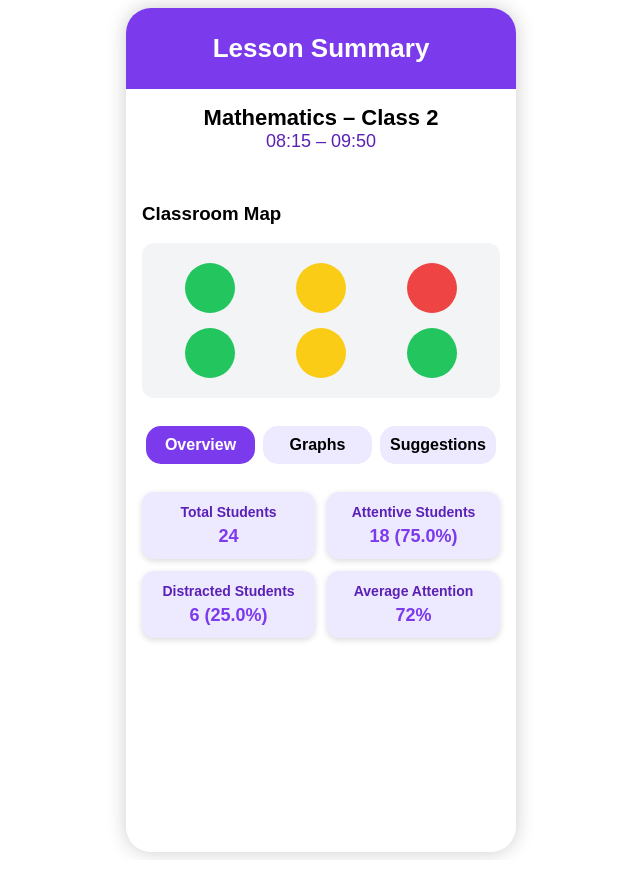
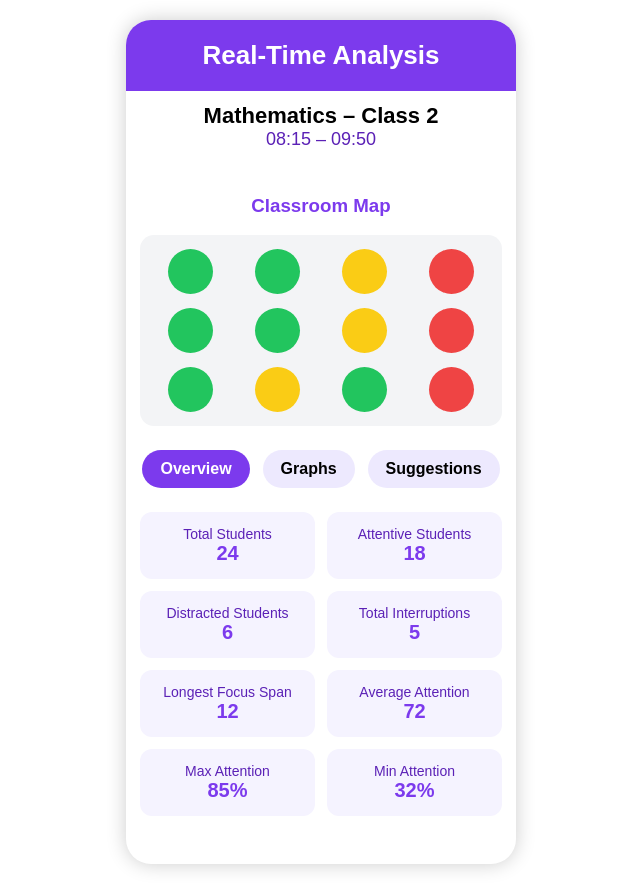
Before and after one commit to Adir23/EyeClass, a Flask app: page / in a window 1280 px wide. Shown: the whole page, without its empty margins (319-959 px from the left). Before the commit the page ends 859 px from the top, so only its background shows below. Run offline with Flask 3, Linux system fonts and the light colour scheme.

Commit message:
Added more seats in chart and centered them, Added more in overview, added switching between graphes and improved suggestions and added ask ai text box

```diff
--- a/dashboard/Dashboard/app.py
+++ b/dashboard/Dashboard/app.py
@@ -5,38 +5,27 @@ app = Flask(__name__)
 
 @app.route("/")
 def dashboard():
-    # Open data json
     with open("data.json", "r", encoding="utf-8") as f:
         data = json.load(f)
 
-    # Unpack json
-    lesson_name = data["lesson"]["name"]
-    lesson_time = data["lesson"]["time"]
-    avg_attention = data["avg_attention"]
-    overview = data["overview"]
-    attention_time = data["attention_time"]
-    attention_distribution = data["attention_distribution"]
-
-    suggestions = [
-        "Consider a short interactive question",
-        "Attention dropped in the back of the class",
-        "A short break may improve focus",
-        "Try assigning a class work",
-        "Use visual aids to regain focus"
-    ]
-
-    # Render page
     return render_template(
         "index.html",
-        lesson_name=lesson_name,
-        lesson_time=lesson_time,
-        avg_attention=avg_attention,
-        overview=overview,
-        attention_time=attention_time,
-        attention_distribution=attention_distribution,
-        suggestions=suggestions
+        lesson=data["lesson"],
+        avg_attention=data["avg_attention"],
+        overview=data["overview"],
+        students=data["students"],
+        attention_time=data["attention_time"],
+        attention_distribution=data["attention_distribution"],
+        max_attention=data["max_attention"],
+        min_attention=data["min_attention"],
+        suggestions=[
+            "Add a short interactive question",
+            "Change teaching pace",
+            "Use visual examples",
+            "Engage back-row students",
+            "Consider a short break"
+        ]
     )
 
-# Run dashboard
 if __name__ == "__main__":
     app.run(debug=True)
--- a/dashboard/Dashboard/static/style.css
+++ b/dashboard/Dashboard/static/style.css
@@ -6,24 +6,24 @@ body {
 .phone {
     width: 390px;
     height: 844px;
-    margin: auto;
+    margin: 20px auto;
     border-radius: 25px;
     box-shadow: 0 0 20px rgba(0,0,0,0.2);
-    overflow-y: auto;
+    overflow: hidden;
 }
 
 .header {
     background: #7c3aed;
     color: white;
     text-align: center;
-    padding: 25px;
+    padding: 20px;
     font-size: 26px;
     font-weight: bold;
 }
 
 .lesson-info {
     text-align: center;
-    padding: 16px;
+    padding: 12px;
 }
 
 .lesson-name {
@@ -32,50 +32,76 @@ body {
 }
 
 .lesson-time {
+    font-size: 18px;
     color: #5b21b6;
-    font-size: 18px;
 }
 
 .section {
-    padding: 16px;
+    padding: 14px;
+}
+
+.center-title {
+    text-align: center;
+    color: #7c3aed;
 }
 
 .classroom {
     display: grid;
-    grid-template-columns: repeat(3, 1fr);
-    gap: 15px;
+    grid-template-columns: repeat(4, 1fr);
+    gap: 14px;
     background: #f3f4f6;
-    padding: 20px;
-    border-radius: 12px;
+    padding: 14px;
+    border-radius: 14px;
+    justify-items: center;
+    align-items: center;
 }
 
 .spot {
-    width: 50px;
-    height: 50px;
+    width: 45px;
+    height: 45px;
     border-radius: 50%;
-    margin: auto;
+    position: relative;
+    display: flex;
+    align-items: center;
+    justify-content: center;
+}
+
+.spot::after {
+    content: attr(data-value) "%";
+    position: absolute;
+    inset: 0;
+    display: flex;
+    align-items: center;
+    justify-content: center;
+    opacity: 0;
+    font-weight: bold;
+}
+
+.spot:hover::after {
+    opacity: 1;
 }
 
 .green { background: #22c55e; }
+.green::after { color: #14532d; }
+
 .yellow { background: #facc15; }
+.yellow::after { color: #713f12; }
+
 .red { background: #ef4444; }
+.red::after { color: #7f1d1d; }
 
 .tabs {
     display: flex;
     justify-content: space-around;
-    margin: 12px 16px;
+    padding: 10px;
 }
 
 .tab {
-    flex: 1;
-    padding: 10px;
-    border: none;
+    padding: 10px 18px;
+    border-radius: 20px;
     background: #ede9fe;
+    font-weight: bold;
     cursor: pointer;
-    font-weight: bold;
-    border-radius: 15px;
-    margin: 0 4px;
-    font-size: 16px;
 }
 
 .tab.active {
@@ -85,49 +111,115 @@ body {
 
 .tab-content {
     display: none;
-    padding: 16px;
+    padding: 14px;
 }
 
 .tab-content.active {
     display: block;
 }
 
-.attention-value {
-    font-size: 36px;
-    font-weight: bold;
-    text-align: center;
-    margin-bottom: 10px;
+.overview-grid {
+    display: grid;
+    grid-template-columns: repeat(2, 1fr);
+    gap: 12px;
 }
 
-.suggestions li {
-    margin-bottom: 8px;
+.overview-card {
+    background: #f5f3ff;
+    padding: 14px;
+    border-radius: 12px;
+    text-align: center;
 }
 
-.overview-cards {
-    display: flex;
-    flex-wrap: wrap;
-    gap: 12px;
-    justify-content: space-around;
+.overview-title {
+    font-size: 14px;
+    color: #5b21b6;
 }
 
-.card {
-    flex: 1 1 120px;
-    background: #ede9fe;
-    border-radius: 12px;
-    padding: 12px;
-    text-align: center;
-    box-shadow: 0 2px 6px rgba(0,0,0,0.15);
+.overview-value {
+    font-size: 20px;
+    font-weight: bold;
+    color: #7c3aed;
 }
 
-.card-title {
-    font-size: 14px;
-    font-weight: bold;
-    color: #5b21b6;
+.graph-switch {
+    display: flex;
+    justify-content: center;
+    gap: 10px;
     margin-bottom: 6px;
 }
 
-.card-value {
-    font-size: 18px;
+.graph-switch button {
+    padding: 6px 14px;
+    border-radius: 14px;
+    border: none;
+    background: #a78bfa;
+    color: white;
+    cursor: pointer;
+}
+
+.graph-switch button.active {
+    background: #7c3aed;
+}
+
+.avg-label {
+    text-align: center;
     font-weight: bold;
     color: #7c3aed;
+    margin-bottom: 6px;
 }
+
+canvas {
+    max-height: 230px;
+}
+
+.suggestion-card {
+    display: grid;
+    gap: 8px;
+    background: #e5dbff;
+    padding: 10px;
+    border-radius: 16px;
+}
+
+.suggestion-item {
+    background: #cdb8e3;
+    padding: 8px;
+    border-radius: 12px;
+    font-size: 14px;
+    color: #3c096c;
+}
+
+.ai-box {
+    margin-top: 8px;
+    background: #e0ccff;
+    padding: 10px;
+    border-radius: 16px;
+    max-width: 100%;
+}
+
+.ai-title {
+    font-weight: bold;
+    margin-bottom: 6px;
+    color: #7c3aed;
+}
+
+.ai-box input {
+    width: 100%;
+    padding: 6px;
+    margin-bottom: 6px;
+    border-radius: 10px;
+    border: 1px solid #7c3aed;
+    background: #ffffff;
+    color: #000000;
+    box-sizing: border-box;
+}
+
+.ai-box button {
+    width: 100%;
+    padding: 6px;
+    background: #7c3aed;
+    color: white;
+    border: none;
+    border-radius: 12px;
+    cursor: pointer;
+}
--- a/dashboard/Dashboard/templates/index.html
+++ b/dashboard/Dashboard/templates/index.html
@@ -2,116 +2,131 @@
 <html lang="en">
 <head>
     <meta charset="UTF-8">
-    <title>Lesson Summary</title>
+    <title>Real-Time Analysis</title>
     <link rel="stylesheet" href="{{ url_for('static', filename='style.css') }}">
     <script src="https://cdn.jsdelivr.net/npm/chart.js"></script>
 </head>
 <body>
 
 <div class="phone">
-    <div class="header">Lesson Summary</div>
+
+    <div class="header">Real-Time Analysis</div>
 
     <div class="lesson-info">
-        <div class="lesson-name">{{ lesson_name }}</div>
-        <div class="lesson-time">{{ lesson_time }}</div>
+        <div class="lesson-name">{{ lesson.name }}</div>
+        <div class="lesson-time">{{ lesson.time }}</div>
     </div>
 
     <div class="section">
-        <h3>Classroom Map</h3>
+        <h3 class="center-title">Classroom Map</h3>
         <div class="classroom">
-            <div class="spot green"></div>
-            <div class="spot yellow"></div>
-            <div class="spot red"></div>
-            <div class="spot green"></div>
-            <div class="spot yellow"></div>
-            <div class="spot green"></div>
+            {% for s in students %}
+                {% if s.attention >= 70 %}
+                    <div class="spot green" data-value="{{ s.attention }}"></div>
+                {% elif s.attention >= 50 %}
+                    <div class="spot yellow" data-value="{{ s.attention }}"></div>
+                {% else %}
+                    <div class="spot red" data-value="{{ s.attention }}"></div>
+                {% endif %}
+            {% endfor %}
         </div>
     </div>
 
     <div class="tabs">
-        <button class="tab active" onclick="openTab('overview')">Overview</button>
-        <button class="tab" onclick="openTab('graphs')">Graphs</button>
-        <button class="tab" onclick="openTab('suggestions')">Suggestions</button>
+        <div class="tab active" onclick="showTab('overview')">Overview</div>
+        <div class="tab" onclick="showTab('graphs')">Graphs</div>
+        <div class="tab" onclick="showTab('suggestions')">Suggestions</div>
     </div>
 
-    <div id="overview" class="tab-content active">
-        <div class="overview-cards">
+    <div class="tab-content active" id="overview">
+        <div class="overview-grid">
             {% for k, v in overview.items() %}
-            <div class="card">
-                <div class="card-title">{{ k }}</div>
-                <div class="card-value">
-                    {{ v }}{% if k.lower() == "attentive students" or k.lower() == "distracted students" %} ({{ (v / overview["Total Students"] * 100)|round(0) }}%) {% endif %}
+                <div class="overview-card">
+                    <div class="overview-title">{{ k }}</div>
+                    <div class="overview-value">{{ v }}</div>
                 </div>
+            {% endfor %}
+            <div class="overview-card">
+                <div class="overview-title">Max Attention</div>
+                <div class="overview-value">{{ max_attention }}%</div>
             </div>
-            {% endfor %}
-            <div class="card">
-                <div class="card-title">Average Attention</div>
-                <div class="card-value">{{ avg_attention }}%</div>
+            <div class="overview-card">
+                <div class="overview-title">Min Attention</div>
+                <div class="overview-value">{{ min_attention }}%</div>
             </div>
         </div>
     </div>
 
+    <div class="tab-content" id="graphs">
+        <div class="graph-switch">
+            <button id="btnLine" class="active" onclick="showGraph('line')">Over Time</button>
+            <button id="btnPie" onclick="showGraph('pie')">Distribution</button>
+        </div>
 
-    <div id="graphs" class="tab-content">
-        <div class="attention-value">{{ avg_attention }}%</div>
-        <canvas id="attentionTime" width="350" height="150"></canvas>
-        <canvas id="attentionPie" width="200" height="200"></canvas>
+        <div class="avg-label">Average Attention: {{ avg_attention }}%</div>
+
+        <canvas id="lineChart"></canvas>
+        <canvas id="pieChart" style="display:none;"></canvas>
     </div>
 
-    <div id="suggestions" class="tab-content">
-        <ul class="suggestions">
+    <div class="tab-content" id="suggestions">
+        <div class="suggestion-card">
             {% for s in suggestions %}
-            <li>{{ s }}</li>
+                <div class="suggestion-item">{{ s }}</div>
             {% endfor %}
-        </ul>
+        </div>
+
+        <div class="ai-box">
+            <div class="ai-title">Ask AI</div>
+            <input type="text" placeholder="Ask about improving attention...">
+            <button>Ask</button>
+        </div>
     </div>
+
 </div>
 
 <script>
-function openTab(id) {
+function showTab(id) {
     document.querySelectorAll('.tab').forEach(t => t.classList.remove('active'));
     document.querySelectorAll('.tab-content').forEach(c => c.classList.remove('active'));
     event.target.classList.add('active');
     document.getElementById(id).classList.add('active');
 }
 
-// Line chart for attention over time
-const ctxTime = document.getElementById('attentionTime').getContext('2d');
-new Chart(ctxTime, {
+function showGraph(type) {
+    document.getElementById('lineChart').style.display = type === 'line' ? 'block' : 'none';
+    document.getElementById('pieChart').style.display = type === 'pie' ? 'block' : 'none';
+
+    document.getElementById('btnLine').classList.toggle('active', type === 'line');
+    document.getElementById('btnPie').classList.toggle('active', type === 'pie');
+}
+
+new Chart(lineChart, {
     type: 'line',
     data: {
         labels: ['0','10','20','30','40','50'],
         datasets: [{
-            label: 'Attention %',
             data: {{ attention_time }},
             borderColor: '#7c3aed',
-            backgroundColor: 'rgba(124,58,237,0.2)',
+            backgroundColor: 'rgba(124,58,237,0.25)',
             fill: true,
             tension: 0.4
         }]
     },
     options: {
-        plugins: { legend: { labels: { color: '#000000' } } },
-        scales: {
-            x: { ticks: { color: '#000000' } },
-            y: { ticks: { color: '#000000' }, suggestedMin: 0, suggestedMax: 100 }
-        }
+        plugins: { legend: { display: false } },
+        scales: { y: { min: 0, max: 100 } }
     }
 });
 
-// Pie chart for attention distribution
-const ctxPie = document.getElementById('attentionPie').getContext('2d');
-new Chart(ctxPie, {
+new Chart(pieChart, {
     type: 'pie',
     data: {
         labels: [{% for k in attention_distribution.keys() %}'{{ k }}',{% endfor %}],
         datasets: [{
             data: [{% for v in attention_distribution.values() %}{{ v }},{% endfor %}],
-            backgroundColor: ['#4c1d95', '#a78bfa', '#e9d5ff']
+            backgroundColor: ['#7c3aed','#a78bfa','#d8b4fe']
         }]
-    },
-    options: {
-        plugins: { legend: { labels: { color: '#000000', font: { size: 14 } } } }
     }
 });
 </script>
```
Also changed, not shown: dashboard/Dashboard/data.json (+21 -2 lines).
